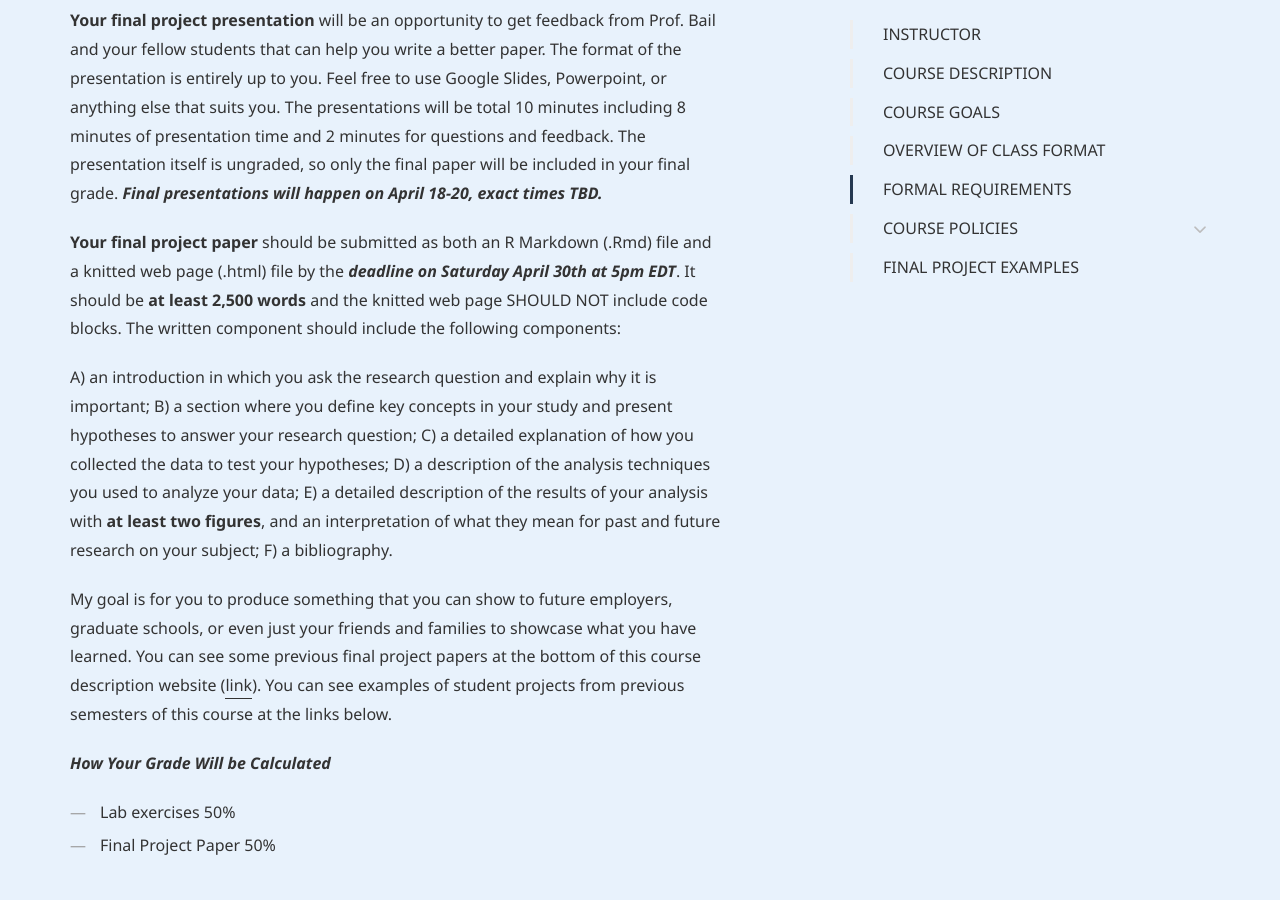
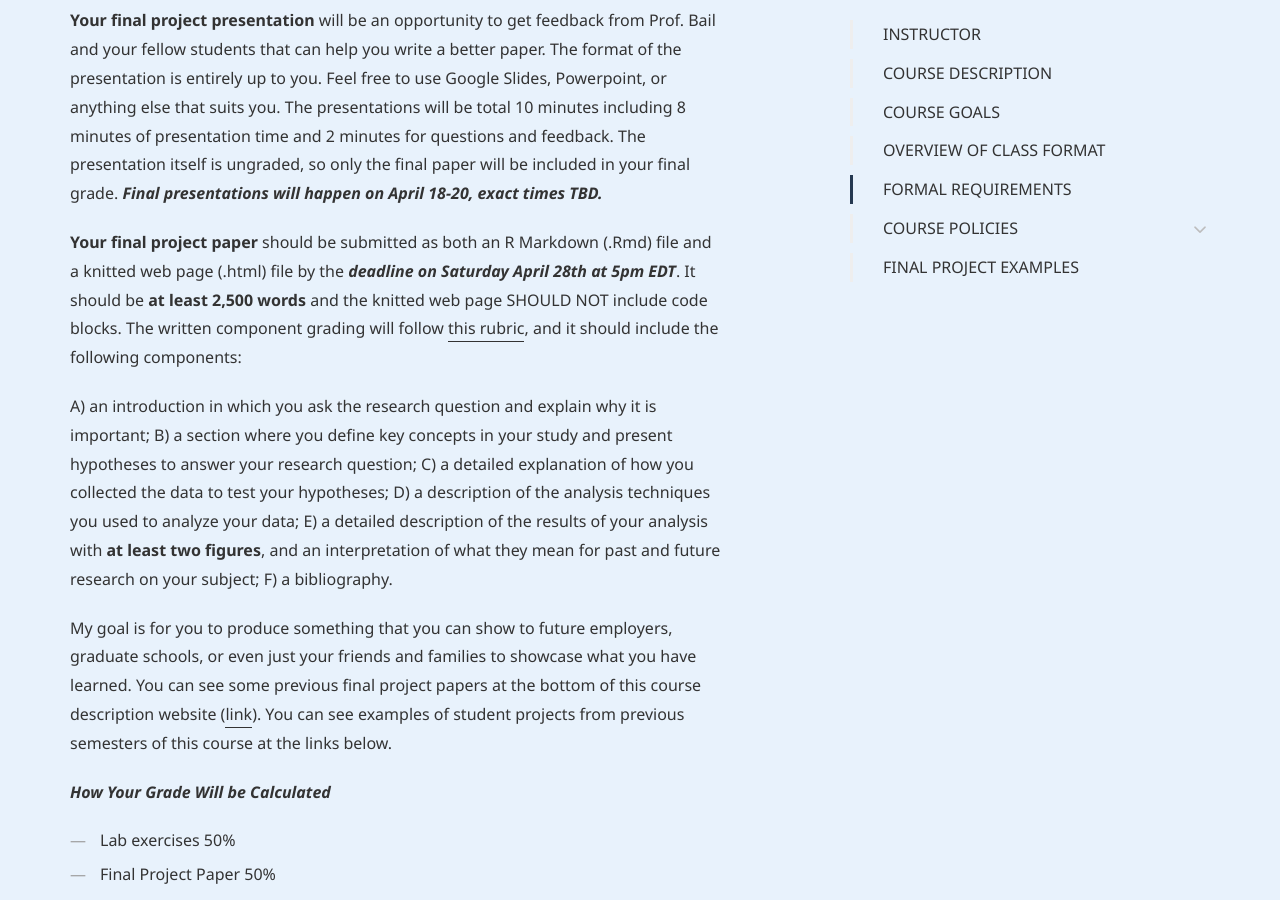
Before and after one commit to dssoc/dssoc.github.io, a Jekyll site: the page built from course.md, in a window 1280 px wide and 900 px high, scrolled down 6321 px. Built offline with Jekyll 4.4.1, drawn with Linux system fonts in a browser that asks for light colours; some web fonts are replaced; some of the changed text lies outside the part shown.

Commit message:
Linked final paper rubric and updated Devin's OH

```diff
--- a/course.md
+++ b/course.md
@@ -123,7 +123,7 @@
 **Your final project presentation** will be an opportunity to get feedback from Prof. Bail and your fellow students that can help you write a better paper. The format of the presentation is entirely up to you. Feel free to use Google Slides, Powerpoint, or anything else that suits you. The presentations will be total 10 minutes including 8 minutes of presentation time and 2 minutes for questions and feedback. The presentation itself is ungraded, so only the final paper will be included in your final grade. ***Final presentations will happen on April 18-20, exact times TBD.***
 
 
-**Your final project paper** should be submitted as both an R Markdown (.Rmd) file and a knitted web page (.html) file by the ***deadline on Saturday April 30th at 5pm EDT***. It should be **at least 2,500 words** and the knitted web page SHOULD NOT include code blocks. The written component should include the following components:
+**Your final project paper** should be submitted as both an R Markdown (.Rmd) file and a knitted web page (.html) file by the ***deadline on Saturday April 28th at 5pm EDT***. It should be **at least 2,500 words** and the knitted web page SHOULD NOT include code blocks. The written component grading will follow [this rubric](https://docs.google.com/document/d/193_AZY56F-QWdsKxzuVv-0ZrMWwCvOqaXtgvRQbAYmM/edit?usp=sharing), and it should include the following components:
 
 A) an introduction in which you ask the research question and explain why it is important;
 B) a section where you define key concepts in your study and present hypotheses to answer your research question;
```
Also changed, not shown: other parts of course.md (+1 -1 lines).
